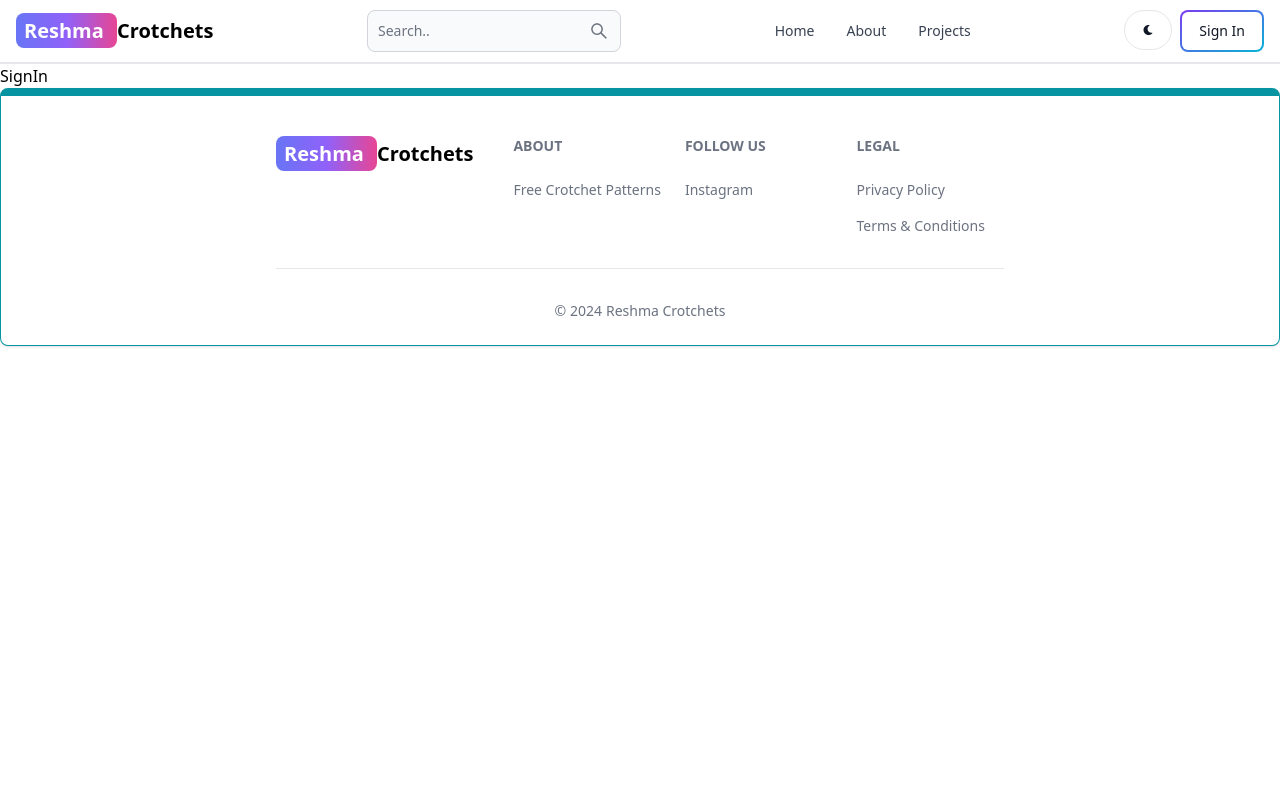
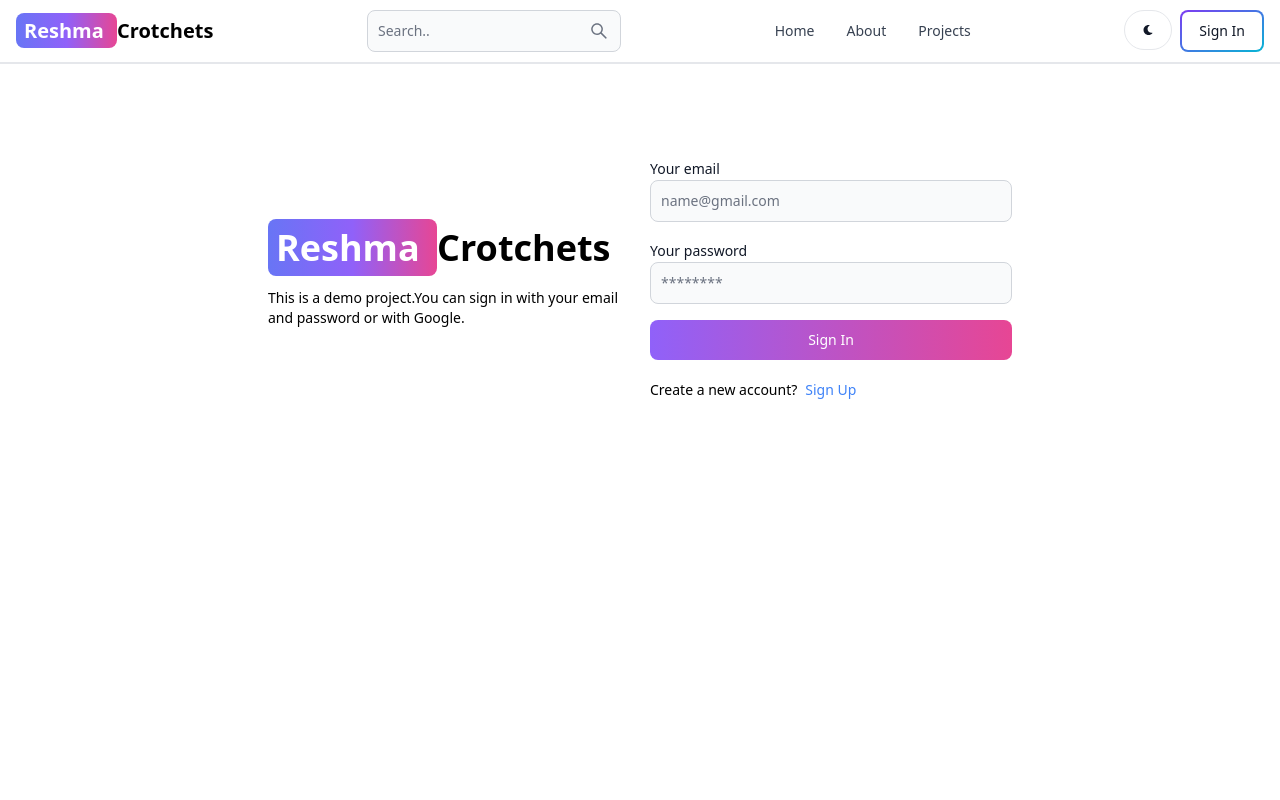
Before and after one commit to Reshma-24799/mern-blog, a React (Vite) app in the folder client/: page /sign-in in a window 1280 px wide. Shown: the top 800 px of the page. Built offline with nearby package versions, Linux system fonts and the light colour scheme.

Commit message:
create signin ui

```diff
--- a/client/src/pages/SignIn.jsx
+++ b/client/src/pages/SignIn.jsx
@@ -1,7 +1,99 @@
-import React from 'react'
+import { Alert, Button, Label, Spinner, TextInput } from 'flowbite-react'
+import { useState } from 'react'
+import { Link, useNavigate } from 'react-router-dom'
 
 export default function SignIn() {
+  const[formData, setFormData] = useState({});
+  const[errorMessage, setErrorMessage] =useState(null);
+  const[loading,setLoading] = useState(false);
+  const navigate = useNavigate();
+
+  const handleChange =(e) => {
+    setFormData({...formData,[e.target.id] : e.target.value.trim() });
+  }
+
+  const handleSubmit = async (e) => {
+    e.preventDefault();
+    if(!formData.email || !formData.password){
+      return setErrorMessage('Please fill out all fields');
+    }
+    try {
+      setLoading(true);
+      setErrorMessage(null);
+      const res = await fetch('/api/auth/signin',{
+        method: "POST",
+        headers: {'Content-Type' : 'application/json'},
+        body: JSON.stringify(formData)
+      });
+      const data = await res.json();
+      if(data.success === false){
+        return setErrorMessage(data.message);
+      }
+      setLoading(false);
+      if(res.ok){
+        navigate('/');
+      }
+    } catch(error) {
+        setErrorMessage(error.message);
+        setLoading(false);
+    }
+  }
   return (
-    <div>SignIn</div>
+    <div className='min-h-screen mt-20'>
+      <div className='flex p-3 max-w-3xl mx-auto flex-col md:flex-row md:items-center gap-5'>
+          {/* left side */}
+          <div className='flex-1'>
+            <Link to="/" className='t-xl font-bold dark:text-white text-4xl'>
+              <span className='px-2 py-1 bg-gradient-to-r from-indigo-500 via-purple-500
+                to-pink-500 rounded-lg text-white'>Reshma </span>
+                Crotchets
+            </Link>
+            <p className='text-sm mt-5'>This is a demo project.You can sign in with your email and password or with Google.</p>
+          </div>
+
+          {/* right side */}
+          <div className='flex-1'>
+              <form className='flex flex-col gap-4' onSubmit={handleSubmit}>
+                  <div>
+                      <Label value='Your email'></Label>
+                      <TextInput
+                        type='email'
+                        placeholder='name@gmail.com'
+                        id='email'
+                        onChange={handleChange}
+                        />
+                  </div>
+                  <div>
+                      <Label value='Your password'></Label>
+                      <TextInput
+                        type='password'
+                        placeholder='********'
+                        id='password'
+                        onChange={handleChange}
+                        />
+                  </div>
+                  <Button gradientDuoTone={'purpleToPink'} type='submit' disabled={loading}>
+                    {
+                      loading ? (
+                        <>
+                          <Spinner size='sm'/>
+                          <span className='pl-3'>Loading...</span>
+                        </>
+                      ) : 'Sign In'
+                    }
+                  </Button>
+              </form>
+              <div className='flex gap-2 text-sm mt-5'>
+                  <span>Create a new account?</span>
+                  <Link to='/sign-up' className='text-blue-500'>Sign Up</Link>
+              </div>
+              {errorMessage && (
+                <Alert className='mt-5' color='failure'>
+                  {errorMessage}
+                </Alert>
+              )}
+          </div>
+      </div>
+    </div>
   )
 }
```
